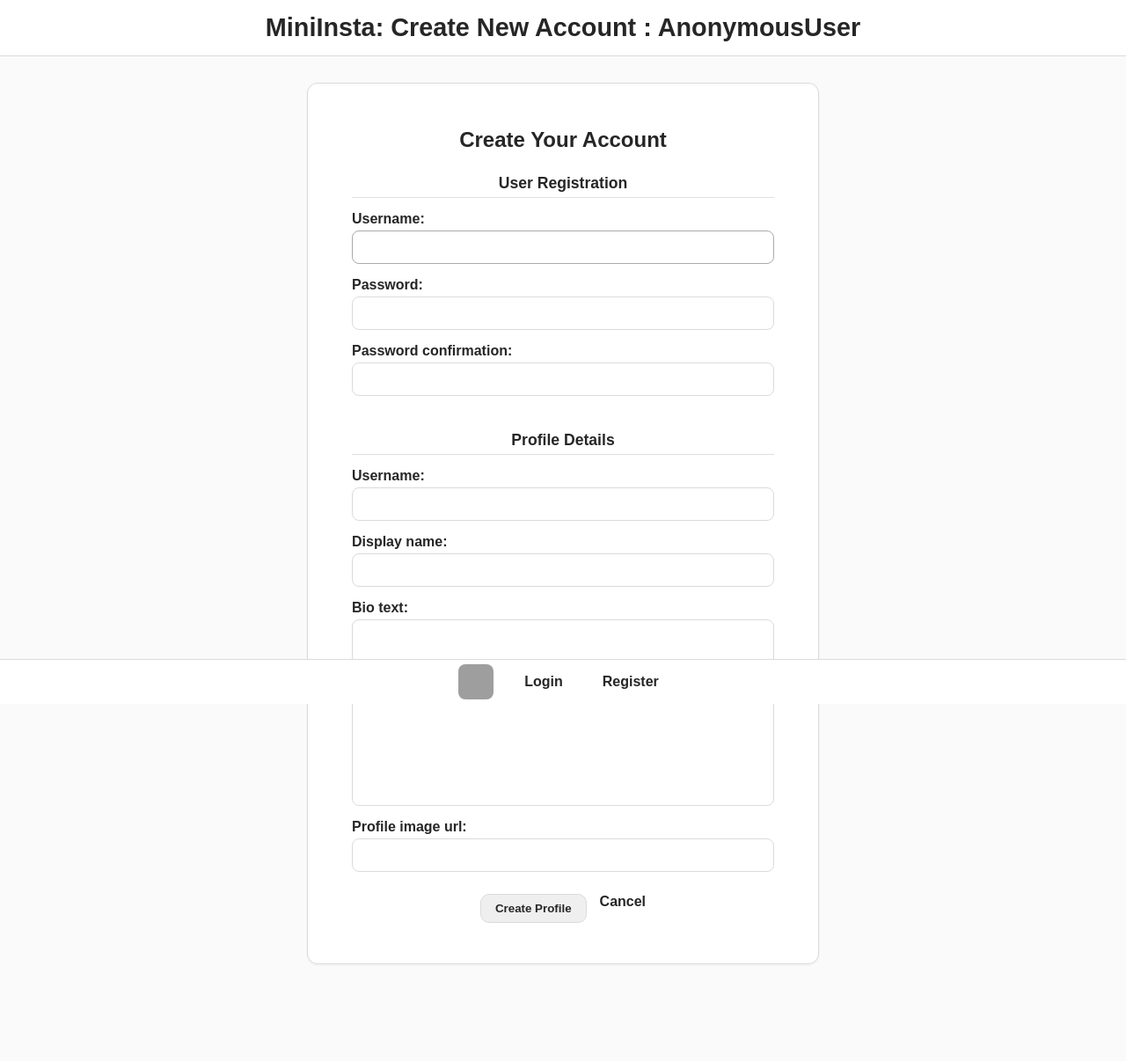
After one commit to TheOtherUser3/cs412, a Django app: page /mini_insta/create_profile/ in a window 1280 px wide. The commit adds this page. Shown: the whole page at 88% size. Run offline with Django 5.2, Linux system fonts and the light colour scheme; grey boxes are pictures that could not be loaded.

Commit message:
Added profile creation and user registration

```diff
--- a/mini_insta/forms.py
+++ b/mini_insta/forms.py
@@ -16,3 +16,9 @@ class UpdateProfileForm(forms.ModelForm):
     class Meta:
         model = Profile
         fields = ['display_name', 'bio_text', 'profile_image_url']
+
+class CreateProfileForm(forms.ModelForm):
+    """Define a form to create a new Profile"""
+    class Meta:
+        model = Profile
+        fields = ['username', 'display_name', 'bio_text', 'profile_image_url']
--- a/mini_insta/templates/mini_insta/base.html
+++ b/mini_insta/templates/mini_insta/base.html
@@ -38,6 +38,8 @@ the header and footer, navigation bar, and css link
                         </li>
                     {% else %}
                         <li><a href="{% url 'login' %}" class="footer-text-btn">Login</a></li>
+                        <li><a href="{% url 'create_profile' %}" class="footer-text-btn">Register</a></li>
+
                     {% endif %}
                     {% block footer %}
                     {% endblock %}
--- /dev/null
+++ b/mini_insta/templates/mini_insta/create_profile_form.html
@@ -0,0 +1,41 @@
+<!--
+File: create_profile_form.html
+Author: Dawson Maska (dawsonwm@bu.edu), 10/24/2025
+Description: form html template for creating a new Profile Instance and registering a new user
+-->
+{% extends 'mini_insta/base.html' %}
+
+{% block header %}: Create New Account
+{% endblock %}
+
+{% block content %}
+<main class="create-profile-container">
+    <article class="create-profile-card">
+        <h2>Create Your Account</h2>
+
+        <form method="POST" enctype="multipart/form-data" class="profile-form">
+            {% csrf_token %}
+
+            <h3>User Registration</h3>
+            {{ user_form.username.label_tag }} {{ user_form.username }}
+            {{ user_form.password1.label_tag }} {{ user_form.password1 }}
+            {{ user_form.password2.label_tag }} {{ user_form.password2 }}
+
+            <h3>Profile Details</h3>
+            {{ form.username.label_tag }} {{ form.username }}
+            {{ form.display_name.label_tag }} {{ form.display_name }}
+            {{ form.bio_text.label_tag }} {{ form.bio_text }}
+            {{ form.profile_image_url.label_tag }} {{ form.profile_image_url }}
+
+            <div class="button-row">
+                <button type="submit" class="primary-btn">Create Profile</button>
+                <a href="{% url 'show_all_profiles' %}" class="cancel-btn">Cancel</a>
+            </div>
+        </form>
+    </article>
+</main>
+{% endblock %}
+
+
+{% block footer %}
+{% endblock %}
--- a/mini_insta/templates/mini_insta/delete_post_form.html
+++ b/mini_insta/templates/mini_insta/delete_post_form.html
@@ -6,8 +6,7 @@ Description: form html template for deleting a post instance
 {% extends 'mini_insta/base.html' %}
 
 <!-- Extend the header -->
-{% block header %}
-: Delete Post for {{profile.username}}
+{% block header %}: Delete Post for {{profile.username}}
 {% endblock %}
 
 {% block content %}
--- a/mini_insta/templates/mini_insta/login.html
+++ b/mini_insta/templates/mini_insta/login.html
@@ -1,7 +1,7 @@
 
 <!--
 File: login.html
-Author: Dawson Maska (dawsonwm@bu.edu), 10/9/2025
+Author: Dawson Maska (dawsonwm@bu.edu), 10/23/2025
 Description: form html template for a user logging in
 -->
 {% extends 'mini_insta/base.html' %}
@@ -25,7 +25,7 @@ Description: form html template for a user logging in
             {% endif %}
         </form>
         <hr>
-        <!-- <p class="register-link">Don't have an account? <a href="{% url 'register' %}">Register here</a></p> -->
+        <p class="register-link">Don't have an account? <a href="{% url 'create_profile' %}">Register here</a></p>
     </article>
 </main>
 {% endblock %}
--- a/mini_insta/templates/mini_insta/logout_confirmation.html
+++ b/mini_insta/templates/mini_insta/logout_confirmation.html
@@ -1,6 +1,6 @@
 <!--
 File: logged_out.html
-Author: Dawson Maska (dawsonwm@bu.edu), 10/9/2025
+Author: Dawson Maska (dawsonwm@bu.edu), 10/23/2025
 Description: Logout confirmation page for MiniInsta, with option to log in again.
 -->
 {% extends 'mini_insta/base.html' %}
--- a/mini_insta/templates/mini_insta/update_profile_form.html
+++ b/mini_insta/templates/mini_insta/update_profile_form.html
@@ -6,8 +6,7 @@ Description: form html template for updating a Profile instance
 {% extends 'mini_insta/base.html' %}
 
 <!-- Extend the header -->
-{% block header %}
-: Update Profile for {{profile.username}}
+{% block header %}: Update Profile for {{profile.username}}
 {% endblock %}
 
 {% block content %}
--- a/mini_insta/urls.py
+++ b/mini_insta/urls.py
@@ -23,4 +23,5 @@ urlpatterns = [
     path('login/', auth_views.LoginView.as_view(template_name='mini_insta/login.html'), name='login'),
     path('logout/', auth_views.LogoutView.as_view(next_page='logout_confirmation'), name='logout'),
     path('logout/confirmation/', TemplateView.as_view(template_name='mini_insta/logout_confirmation.html'), name='logout_confirmation'),
+    path("create_profile/", CreateProfileView.as_view(), name="create_profile"),
 ]
--- a/mini_insta/views.py
+++ b/mini_insta/views.py
@@ -6,11 +6,12 @@
 from django.shortcuts import render
 from django.views.generic import ListView, DetailView, CreateView, UpdateView, DeleteView
 from .models import Profile, Post, Photo
-from .forms import CreatePostForm, UpdateProfileForm
+from .forms import CreatePostForm, UpdateProfileForm, CreateProfileForm
 from django.urls import reverse
 from django.contrib.auth.mixins import LoginRequiredMixin
 from django.contrib.auth.forms import UserCreationForm
 from django.contrib.auth.models import User
+from django.contrib.auth import login
 # Create your views here.
 
 class MiniInstaLoginRequiredMixin(LoginRequiredMixin):
@@ -201,3 +202,27 @@ class SearchView(MiniInstaLoginRequiredMixin, ListView):
         context['posts'] = posts
         context['query'] = self.request.GET.get('query')
         return context
+
+class CreateProfileView(CreateView):
+    """Define a view class to create a new Profile and register a new user account"""
+    model = Profile
+    form_class = CreateProfileForm
+    template_name = 'mini_insta/create_profile_form.html'
+
+    def get_context_data(self, **kwargs):
+        """Add the user creation form to the context data for the template"""
+        context = super().get_context_data(**kwargs)
+        context['user_form'] = UserCreationForm(prefix="user")
+        return context
+
+    def get_success_url(self):
+        """Return the URL to direct to after successful registration"""
+        return reverse('login')
+
+    def form_valid(self, form):
+        """Create the User account and associate it with the new Profile"""
+        user_form = UserCreationForm(self.request.POST, prefix="user")
+        user = user_form.save()
+        login(self.request, user, backend='django.contrib.auth.backends.ModelBackend')
+        form.instance.user = user
+        return super().form_valid(form)
--- a/static/mini_insta.css
+++ b/static/mini_insta.css
@@ -812,3 +812,118 @@ footer nav ul li {
     outline: none;
     box-shadow: none;
 }
+
+/* === Create Profile Page  === */
+.create-profile-container {
+    display: flex;
+    justify-content: center;
+    align-items: center;
+    min-height: calc(100vh - 120px);
+    padding: 30px 0;
+}
+
+.create-profile-card {
+    background: #fff;
+    border: 1px solid #dbdbdb;
+    border-radius: 12px;
+    box-shadow: 0 1px 3px rgba(0,0,0,0.05);
+    padding: 30px 50px;
+    max-width: 480px;
+    width: 100%;
+    text-align: left;
+}
+
+.create-profile-card h2 {
+    text-align: center;
+    margin-bottom: 20px;
+    color: #262626;
+}
+
+.create-profile-card h3 {
+    font-size: 1rem;
+    color: #444;
+    margin: 20px 0 10px;
+}
+
+.profile-form label {
+    font-weight: 600;
+    color: #262626;
+    display: block;
+    margin-bottom: 4px;
+}
+
+.profile-form input,
+.profile-form textarea {
+    width: 100%;
+    padding: 10px;
+    border: 1px solid #dbdbdb;
+    border-radius: 8px;
+    font-size: 1rem;
+    margin-bottom: 15px;
+    resize: none;
+}
+
+.profile-form input:focus,
+.profile-form textarea:focus {
+    border-color: #aaa;
+    outline: none;
+}
+
+.profile-form input[type="password"],
+.profile-form input[type="text"],
+.profile-form input[type="url"] {
+    height: 38px;
+}
+
+.button-row {
+    display: flex;
+    justify-content: center;
+    gap: 15px;
+    margin-top: 10px;
+}
+
+.primary-btn {
+    background: #efefef;
+    border: 1px solid #dbdbdb;
+    border-radius: 10px;
+    color: #262626;
+    font-weight: 600;
+    padding: 8px 16px;
+    cursor: pointer;
+    transition: background 0.2s ease, border-color 0.2s ease;
+}
+
+.primary-btn:hover {
+    background: #fafafa;
+    border-color: #bfbfbf;
+}
+
+.cancel-btn {
+    background: none;
+    border: none;
+    color: #262626;
+    text-decoration: none;
+    font-weight: 600;
+    cursor: pointer;
+}
+
+.cancel-btn:hover {
+    color: #555;
+}
+
+.create-profile-card h3 {
+    text-align: center;
+    font-size: 1.1rem;
+    font-weight: 600;
+    color: #262626;
+    margin: 25px 0 15px;
+    border-bottom: 1px solid #e0e0e0;
+    padding-bottom: 5px;
+}
+
+textarea[name="username"],
+textarea[name="display_name"] {
+    height: 38px !important;
+    resize: none;
+    overflow-y: hidden;
+}
```
Also changed, not shown: db.sqlite3.
